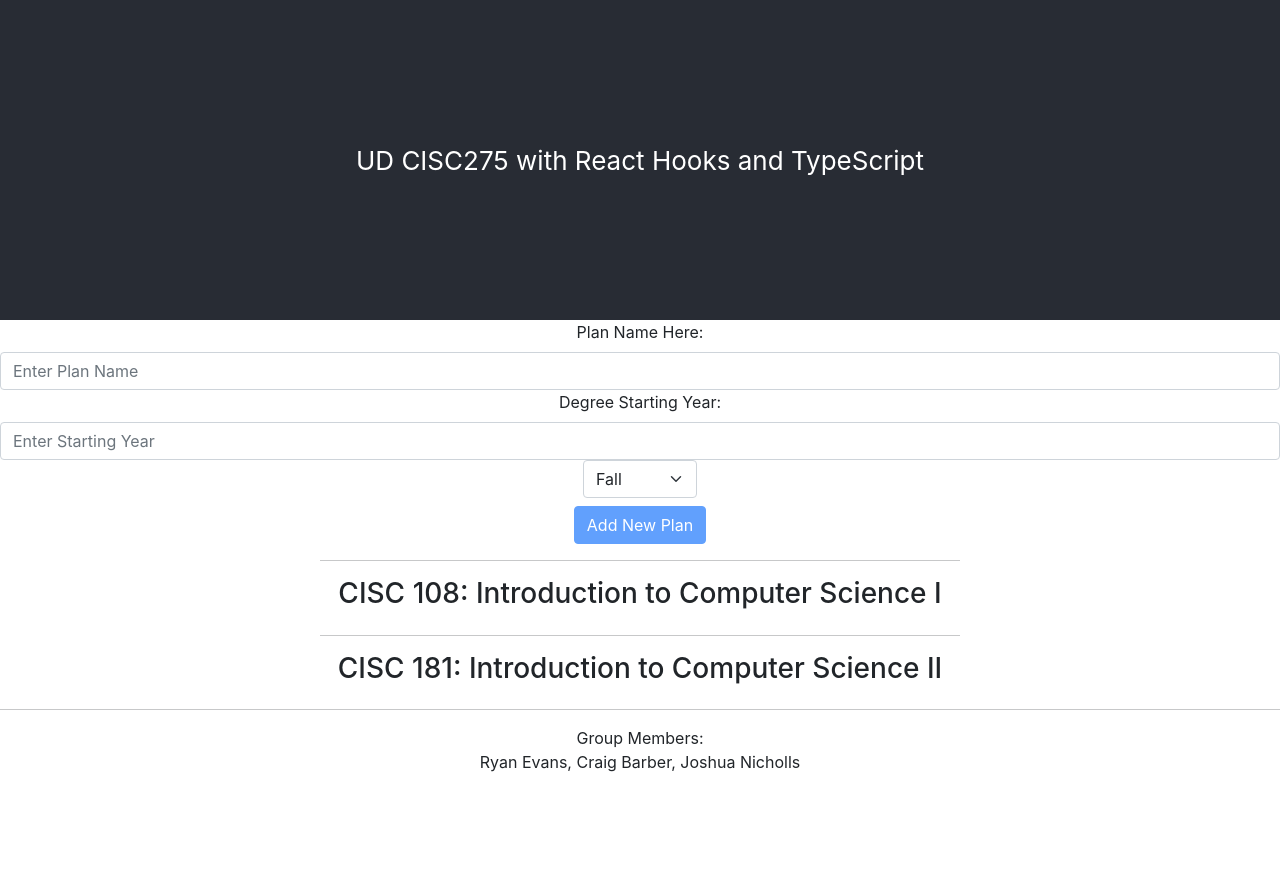
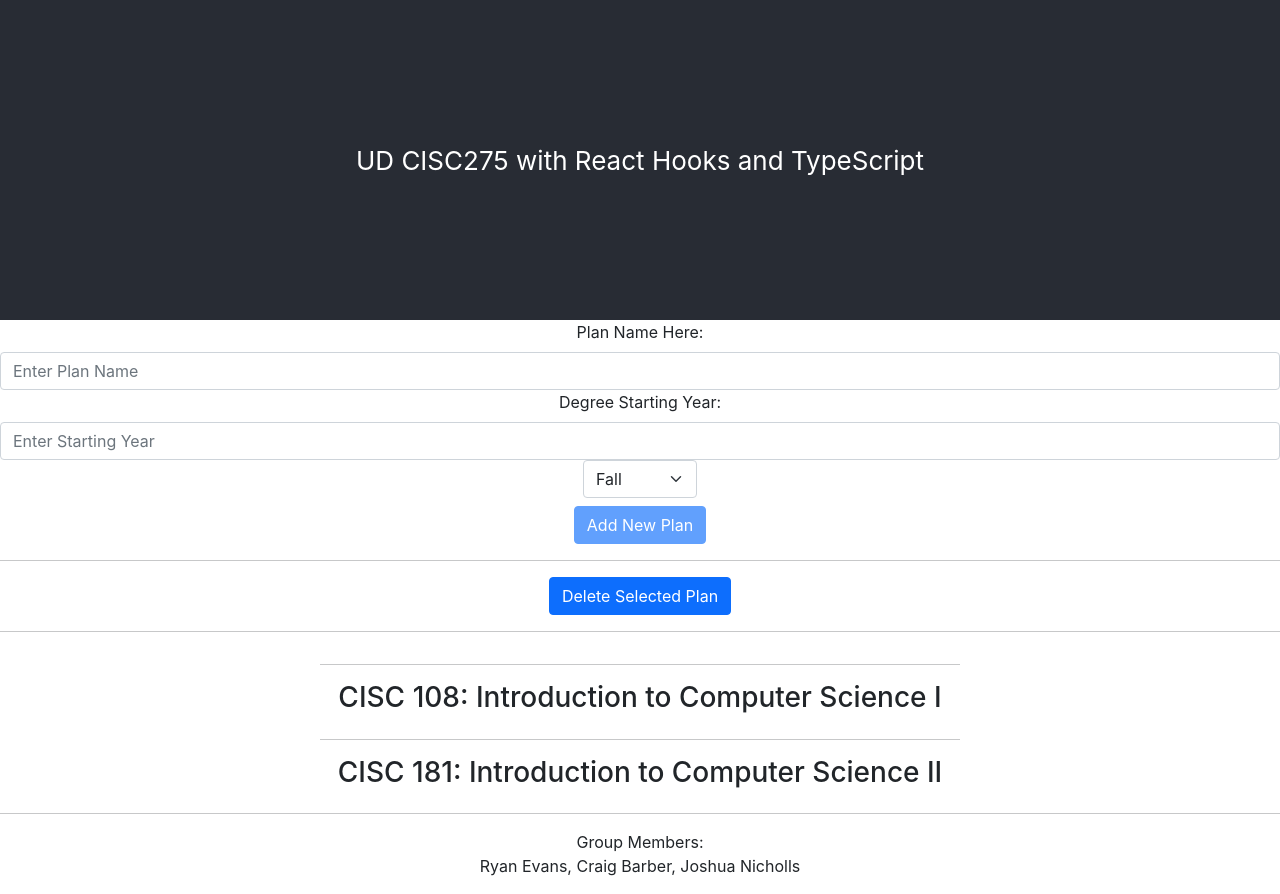
Before and after one commit to UD-CISC275-S22/cis-scheduler-team-2, a React (Create React App) app: page / in a window 1280 px wide. Before the commit the page ends 800 px from the top, so only its background shows below. Built offline with nearby package versions, Linux system fonts and the light colour scheme.

Commit message:
added a state to App.tsx for the active plan, implemented delete button

```diff
--- a/src/App.tsx
+++ b/src/App.tsx
@@ -4,11 +4,14 @@ import { CourseList } from "./components/CourseList";
 import { Plan } from "./interfaces/plan";
 import { AddNewPlan } from "./components/AddNewPlan";
 import { samplePlan } from "./interfaces/placeholderPlan";
+import { DeletePlanButton } from "./components/DeletePlan";
 //import { DeletePlanButton } from "./components/DeletePlan";
 
 function App(): JSX.Element {
     //this is the state containing the list of plans
     const [planList, updatePlans] = useState<Plan[]>([samplePlan]);
+    //statt to hold the active plan
+    const [activePlan, setActivePlan] = useState<Plan>(planList[0]);
 
     function addPlan(newPlan: Plan) {
         //Passed to AddNewPlan, adds the new plan to the end of planList array
@@ -20,13 +23,14 @@ function App(): JSX.Element {
         updatePlans([...planList, fixId]);
     }
 
-    /*
-    function deletePlan(){
-        const newList = planList.filter((aPlan: Plan): boolean => aPlan.name !== activePlan.name);
+    function deletePlan() {
+        //Passed to DeletePlanButton, deletes the ACTIVE plan from planList
+        const newList = planList.filter(
+            (aPlan: Plan): boolean => aPlan.name !== activePlan.name
+        );
         updatePlans(newList);
         setActivePlan(newList[0]);
     }
-    */
 
     return (
         <div className="App">
@@ -34,6 +38,12 @@ function App(): JSX.Element {
                 UD CISC275 with React Hooks and TypeScript
             </header>
             <AddNewPlan addPlan={addPlan}></AddNewPlan>
+            <hr></hr>
+            <DeletePlanButton
+                PlanList={planList}
+                deleteFunct={deletePlan}
+            ></DeletePlanButton>
+            <hr></hr>
             <CourseList></CourseList>
             <hr></hr>
             <p>
```
